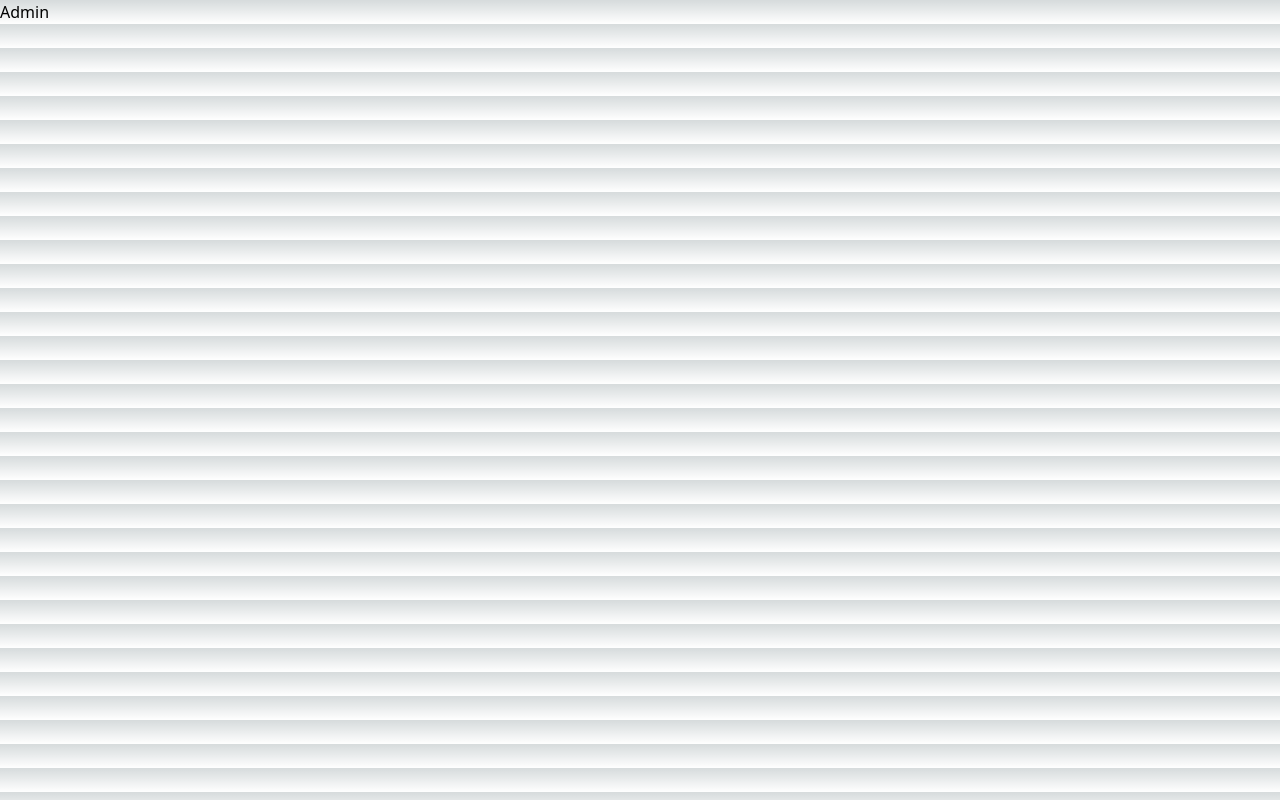
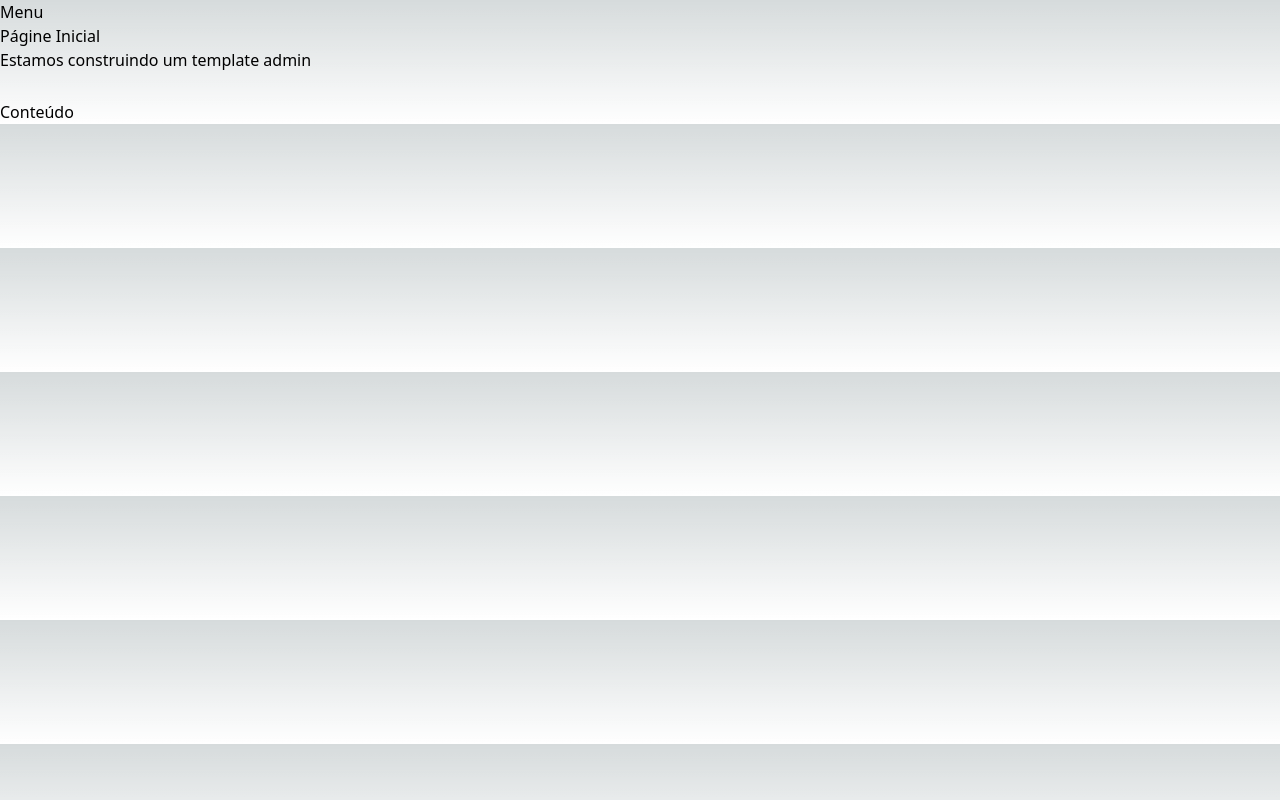
Before and after one commit to dauid64/admin_template, a Next.js app: page / in a window 1280 px wide. Built offline with nearby package versions, Linux system fonts and the light colour scheme.

Commit message:
Estrutura inicial

```diff
--- /dev/null
+++ b/src/components/template/Content.tsx
@@ -0,0 +1,13 @@
+interface ContentProps {
+    children?: any
+}
+
+export default function Content(props: ContentProps) {
+    return(
+        <div className={`
+            flex flex-col mt-7
+        `}>
+            {props.children}
+        </div>
+    )
+}
--- /dev/null
+++ b/src/components/template/Header.tsx
@@ -0,0 +1,14 @@
+import Title from "./Title"
+
+interface HeaderProps {
+    title: string
+    subtitle: string
+}
+
+export default function Header(props: HeaderProps) {
+    return(
+        <div>
+            <Title title={props.title} subtitle={props.subtitle}/>
+        </div>
+    )
+}
--- /dev/null
+++ b/src/components/template/Layout.tsx
@@ -0,0 +1,21 @@
+import SideMenu from "./SideMenu"
+import Header from "./Header"
+import Content from "./Content"
+
+interface LayoutProps {
+    title: string
+    subtitle: string
+    children?: any
+}
+
+export default function Layout(props: LayoutProps) {
+    return(
+        <div>
+            <SideMenu/>
+            <Header title={props.title} subtitle={props.subtitle}/>
+            <Content>
+                {props.children}
+            </Content>
+        </div>
+    )
+}
--- /dev/null
+++ b/src/components/template/SideMenu.tsx
@@ -0,0 +1,7 @@
+export default function SideMenu() {
+    return (
+        <aside>
+            <h1>Menu</h1>
+        </aside>
+    )
+}
--- /dev/null
+++ b/src/components/template/Title.tsx
@@ -0,0 +1,19 @@
+interface TitleProps {
+    title: string
+    subtitle: string
+}
+
+export default function Title(props: TitleProps) {
+    return(
+        <div>
+            <h1 className={`
+            `}>
+                {props.title}
+            </h1>
+            <h2 className={`
+            `}>
+                {props.subtitle}
+            </h2>
+        </div>
+    )
+}
--- a/src/pages/index.tsx
+++ b/src/pages/index.tsx
@@ -1,7 +1,9 @@
+import Layout from "../components/template/Layout"
+
 export default function Home() {
   return (
-    <div>
-      <h1>Admin</h1>
-    </div>
+    <Layout title="Págine Inicial" subtitle="Estamos construindo um template admin">
+      <h3>Conteúdo</h3>
+    </Layout>
   )
 }
--- a/tsconfig.json
+++ b/tsconfig.json
@@ -4,7 +4,7 @@
     "lib": ["dom", "dom.iterable", "esnext"],
     "allowJs": true,
     "skipLibCheck": true,
-    "strict": true,
+    "strict": false,
     "noEmit": true,
     "esModuleInterop": true,
     "module": "esnext",
```
